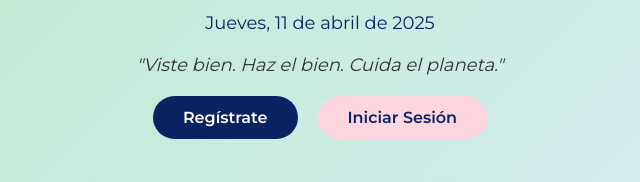
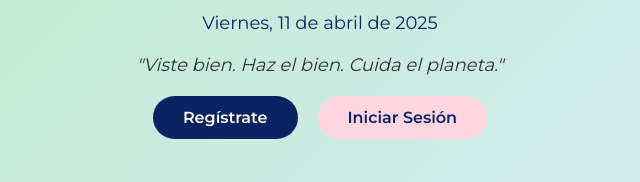
Before and after one commit to Alex-Guitar/CEO-web, a plain HTML site: page index.html in a window 1280 px wide. Shown: the part 361-543 px from the top of the page, 320-960 px from the left. Drawn offline with Linux system fonts and the light colour scheme.

Commit message:
Update index.html
cambio de fecha

```diff
--- a/index.html
+++ b/index.html
@@ -33,7 +33,7 @@
     <section class="hero">
         <div class="hero-content">
             <h1>Moda con Propósito</h1>
-            <p>Jueves, 11 de abril de 2025</p> <!-- Fecha manual -->
+            <p>Viernes, 11 de abril de 2025</p> <!-- Fecha manual -->
             <p class="frase-inspiradora">"Viste bien. Haz el bien. Cuida el planeta."</p>
             <div class="hero-buttons">
                 <a href="#" class="btn btn-registro">Regístrate</a>
```
